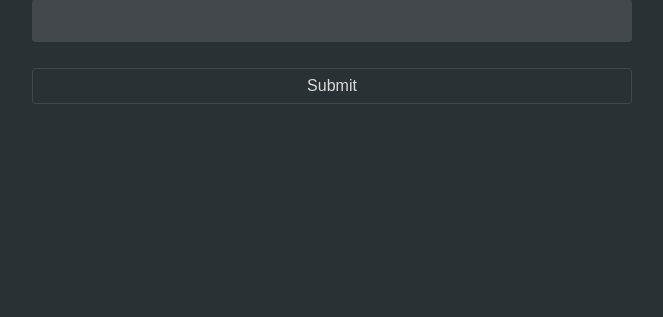
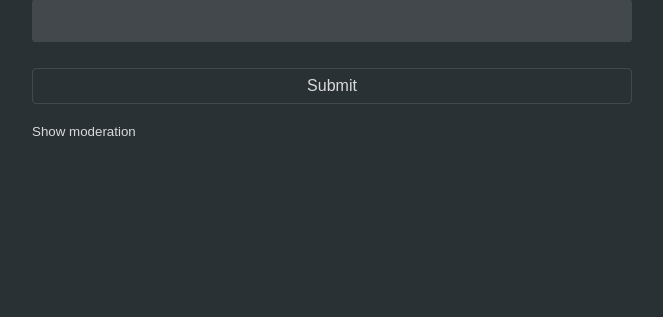
Before and after one commit to rhofvendahl/one23_classic, a Flask app: page / in a window 1280 px wide. Shown: the part 251-568 px from the top of the page, without its empty margins (308-971 px from the left). Run offline with Flask 2, Linux system fonts and the light colour scheme.

Commit message:
feat: show/hide mod button

```diff
--- a/static/css/main.css
+++ b/static/css/main.css
@@ -83,7 +83,14 @@ form {
   color: white;
 }
 
+#moderation-toggle {
+  background-color: transparent;
+  color: #D9DBDB;
+  border: none;
+  padding: 0;
+  margin-bottom: 1rem;
+}
+
 #moderation {
   white-space: pre-wrap;
-  color: #D9DBDB
 }
--- a/static/js/main.js
+++ b/static/js/main.js
@@ -1,7 +1,7 @@
 // main.js
 
 // Wait for the DOM to be ready
-document.addEventListener('DOMContentLoaded', function() {
+document.addEventListener('DOMContentLoaded', () => {
     // Initialize variables
     let conversation = "";
     let passcode = localStorage.getItem("passcode") || "";
@@ -108,12 +108,12 @@ document.addEventListener('DOMContentLoaded', function() {
     }
 
     // Add a submit event listener to the form
-    formElement.addEventListener('submit', function(event) {
+    formElement.addEventListener('submit', (event) => {
         submitUserInput(event);
     });
 
     // Add an event listener to the form to detect when the user presses a key
-    formElement.addEventListener('keydown', function(event) {
+    formElement.addEventListener('keydown', (event) => {
         // If the user presses the enter key without holding shift, and if the ctrl or meta key is
         // also pressed, submit the form
         if (event.key === "Enter" && !event.shiftKey) {
@@ -122,8 +122,21 @@ document.addEventListener('DOMContentLoaded', function() {
     });
 
     inputElement.addEventListener('input', () => {
-
         inputElement.style.height = 'auto';
         inputElement.style.height = Math.min(inputElement.scrollHeight, 200) + 'px';
     });
+
+    let modHidden = true;
+    const modToggleElement = document.getElementById("moderation-toggle");
+    const modElement = document.getElementById("moderation");
+    modToggleElement.addEventListener("click", (event) => {
+        console.log("FIRE");
+        if (modHidden) {
+            modToggleElement.innerHTML = "Hide moderation";
+        } else {
+            modToggleElement.innerHTML = "Show moderation";
+        }
+        modElement.hidden = !modHidden;
+        modHidden = !modHidden;
+    });
 });
--- a/templates/index.html
+++ b/templates/index.html
@@ -21,7 +21,8 @@
           <input id="submit" type="submit" value="Submit">
         </form>
         <br>
-        <div id="moderation"></div>
+        <button id="moderation-toggle">Show moderation</button>
+        <div id="moderation" hidden="true">Moderation N/A</div>
       </div>
     </div>
   </body>
```
